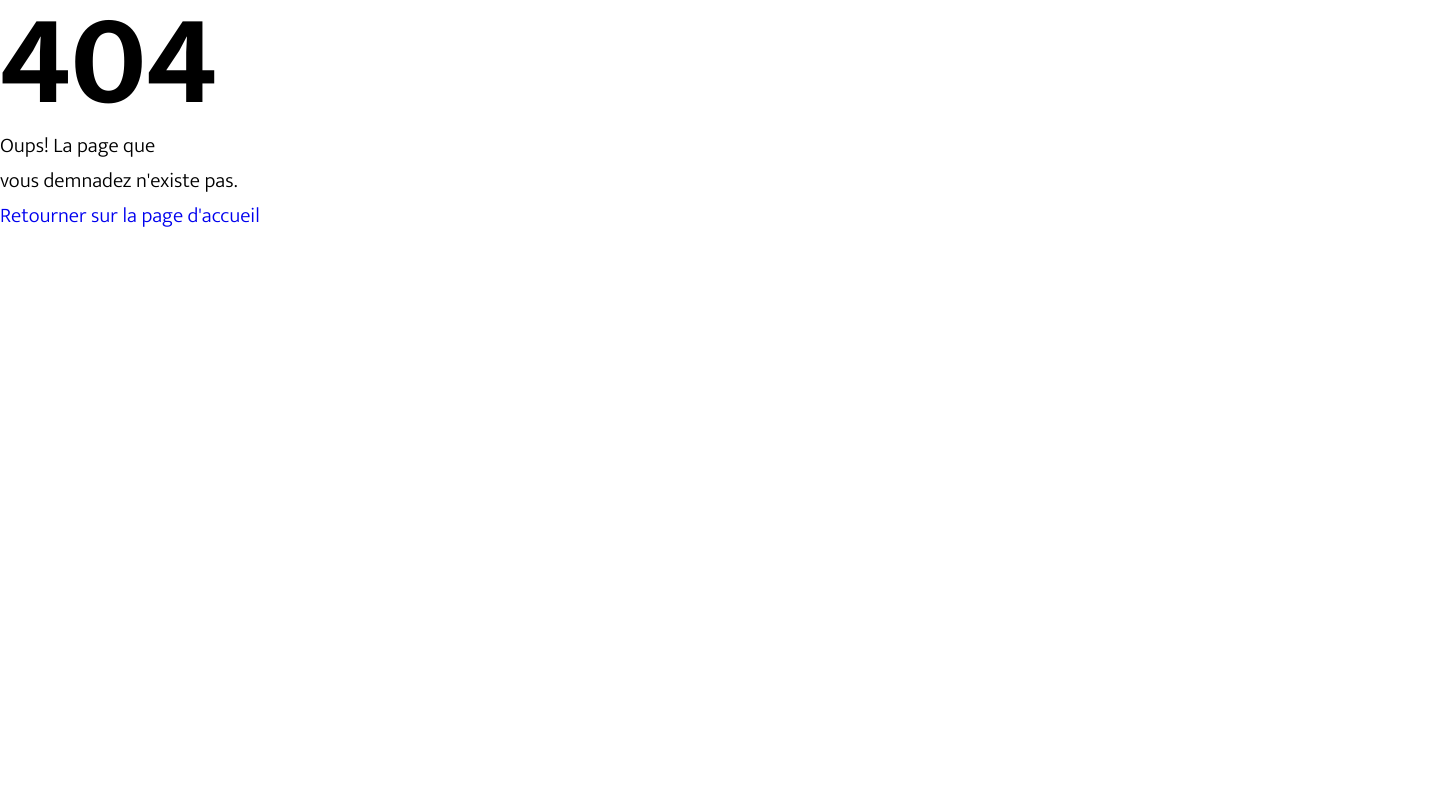
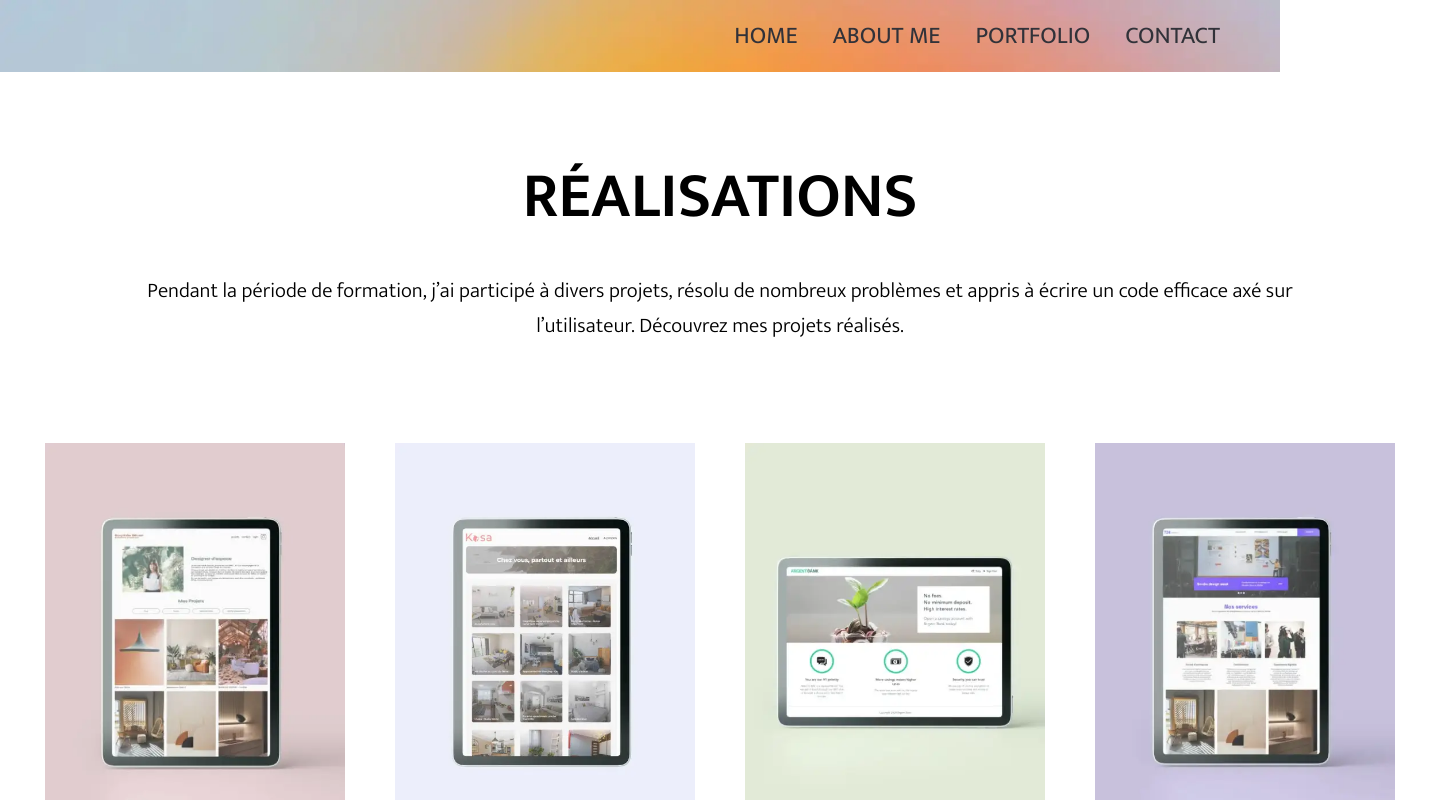
Before and after one commit to yoonju88/Projet12_portfolio, a React (Create React App) app in the folder frontend/: page /works in a window 1280 px wide. Before the commit this address led to /404. Shown: the top 800 px of the page, 1440 px wide, since content can reach past the window. Built offline with nearby package versions, Linux system fonts and the light colour scheme.

Commit message:
change file name

```diff
--- a/frontend/src/App.js
+++ b/frontend/src/App.js
@@ -1,7 +1,7 @@
 import React from 'react'
 import { Routes, Route } from 'react-router-dom'
 import HomePage from './pages/home'
-import Portfolio from './pages/portfolio'
+import Works from './pages/works'
 import NotFound from './pages/errorpage'
 import ErrorAll from './components/Errors'
 import Presentation from './pages/presentation'
@@ -13,7 +13,7 @@ function App() {
         <Routes>
           <Route path="/" element={<HomePage />} />
           <Route path="/about_me" element={<Presentation/>}/>
-          <Route path="/Portfolio" element={<Portfolio />} />
+          <Route path="/works" element={<Works />} />
           <Route path="/contact" element={<Contact />}/>
           <Route path="/404" element={<NotFound />} />
           <Route path="*" element={<ErrorAll />} />
--- a/frontend/src/pages/portfolio.css
+++ b/frontend/src/pages/works.css
@@ -1,18 +1,18 @@
-.portfolio_page {
+.works_page {
     display: flex;
     flex-direction: column;
 }
 
-.portfolio_links, .linkCard_container, .portfolio_title{
+.works_links, .linkCard_container, .works_title{
     display: flex;
     flex-direction: column;
     justify-content: center;
     align-items: center;
 }
-.portfolio_title h2 {
+.works_title h2 {
     margin-bottom: 40px;
 }
-.portfolio_title p{
+.works_title p{
     width : 80%;
     text-align: center;
 }
@@ -21,7 +21,7 @@
     flex-direction: row;
     gap :50px;
 }
-.portfolio_links{
+.works_links{
     margin-top: 30px;;
     gap: 100px;
 }
@@ -100,6 +100,9 @@
 .project_txt_container {
     flex:0.7;
     padding : 30px;
+    display: flex;
+    flex-direction: column;
+    align-items: center;
     text-align: center;
 }
 .project_img {
@@ -113,6 +116,7 @@
     display: flex;
     gap:15px;
 }
+
 .project_icons img {
     width: 25px;
 }
--- a/frontend/src/pages/portfolio.js
+++ b/frontend/src/pages/works.js
@@ -4,15 +4,15 @@ import Footer from '../components/Footer'
 import LinkCard from '../components/LinkCard'
 import {realisationData} from '../Data/realisationData'
 import Project from '../components/Project'
-import './portfolio.css'
+import './works.css'
 
-function Portfolio() {
+function Works() {
     return (
         <>
             <Menu />
-            <main className='portfolio_page'>
-                <section className="portfolio_links">
-                <div className='portfolio_title' >
+            <main className='works_page'>
+                <section className="works_links">
+                <div className='works_title' >
                     <h2>RÉALISATIONS</h2>
                     <p>Pendant la période de formation, j’ai participé à divers projets, résolu de nombreux problèmes et appris à écrire un code efficace axé sur l’utilisateur. Découvrez mes projets réalisés.</p>
                 </div>
@@ -49,4 +49,4 @@ function Portfolio() {
     )
 }
 
-export default Portfolio
+export default Works
```
